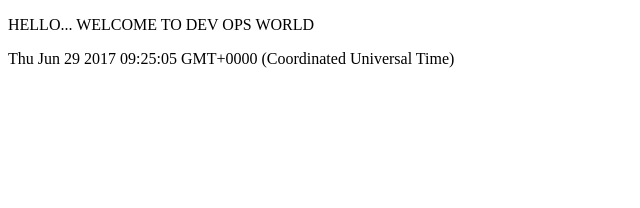
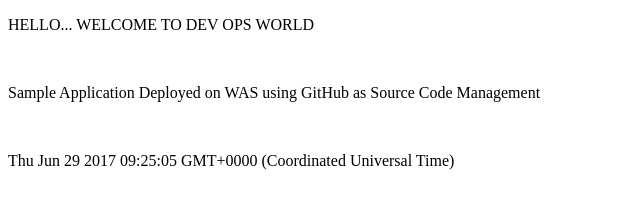
Before and after one commit to KarraHarika/Sample-App, a plain HTML site: page DevAppsWeb/WebContent/index.html in a window 1280 px wide. Shown: the whole page, without its empty margins (0-640 px from the left). Drawn offline with Linux system fonts and the light colour scheme.

Commit message:
Index.html changes

```diff
--- a/DevAppsWeb/WebContent/index.html
+++ b/DevAppsWeb/WebContent/index.html
@@ -6,6 +6,9 @@
 </head>
 <body>
   <p> HELLO... WELCOME TO DEV OPS WORLD </p>
+  </br>
+  <p> Sample Application Deployed on WAS using GitHub as Source Code Management </p>
+  </br>
   <p id="demo"></p>
 
 <script>
```
